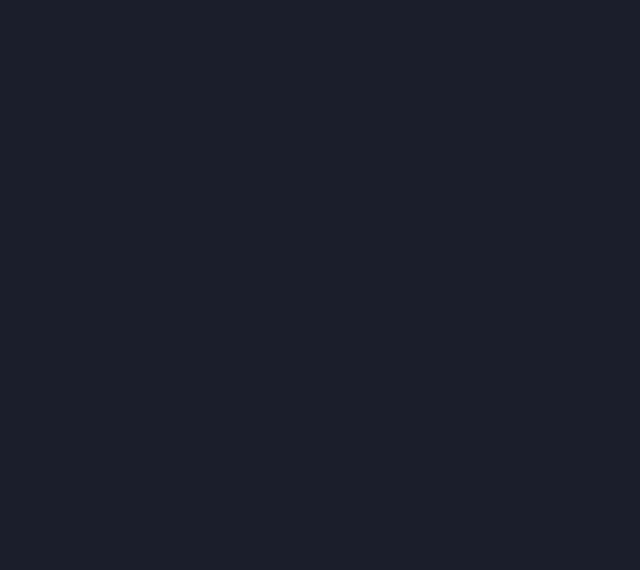
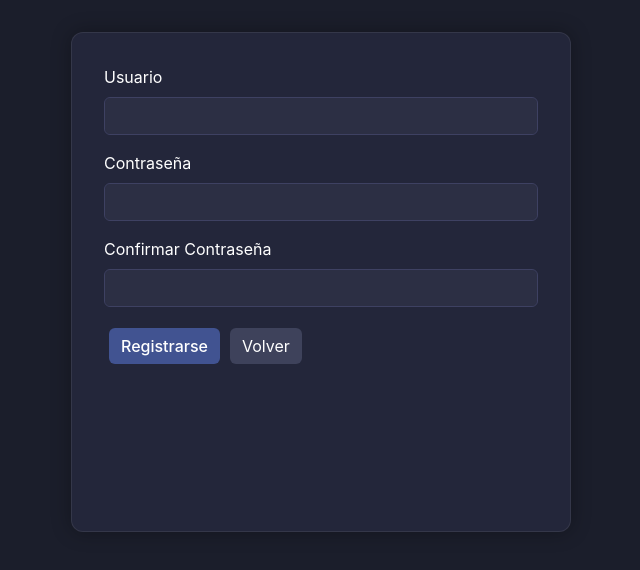
Before and after one commit to Pom94/inmobiliaria_recibos_frontend, a React (Create React App) app: page /registrar in a window 1280 px wide. Before the commit this address had no page. Shown: the top 570 px of the page, without its empty margins (319-959 px from the left). Built offline with nearby package versions, Linux system fonts and the light colour scheme.

Commit message:
Arreglos finales

```diff
--- a/src/App.js
+++ b/src/App.js
@@ -10,6 +10,7 @@ import ExPropiedades from './pages/ExPropiedades';
 import ClienteDetalle from './pages/ClienteDetalle';
 import PropiedadDetalle from './pages/PropiedadDetalle';
 import ReciboDetalle from './pages/ReciboDetalle';
+import Registrar from './components/Registrar';
 //import './App.css';
 
 const App = () => {
@@ -101,6 +102,10 @@ const App = () => {
           path="/propiedades/inactivas"
           element={token ? <ExPropiedades /> : <Navigate to="/iniciar-sesion" />}
         />
+        <Route
+          path="/registrar"
+          element={!token ? <Registrar establecerToken={setToken} /> : <Navigate to="/" />}
+        />
       </Routes>
     </Router>
   );
--- a/src/components/IniciarSesion.js
+++ b/src/components/IniciarSesion.js
@@ -1,6 +1,7 @@
 import React, { useState } from 'react';
 import { Form, Button, Alert } from 'react-bootstrap';
 import axios from 'axios';
+import '../components/styles/IniciarSesion.css'
 
 const IniciarSesion = ({ establecerToken }) => {
   const [usuario, setUsuario] = useState('');
@@ -26,18 +27,30 @@ const IniciarSesion = ({ establecerToken }) => {
   };
 
   return (
+    <div className="iniciar-sesion-container">
+      <div className="iniciar-sesion-card">
         <Form onSubmit={manejoEnvio}>
           {error && <Alert variant="danger">{error}</Alert>}
-      <Form.Group controlId="usuario">
+          <Form.Group className="mb-3" controlId="usuario">
             <Form.Label>Usuario</Form.Label>
             <Form.Control type="text" value={usuario} onChange={(e) => setUsuario(e.target.value)} required />
           </Form.Group>
-      <Form.Group controlId="contrasenia">
+          <Form.Group className="mb-3" controlId="contrasenia">
             <Form.Label>Contraseña</Form.Label>
             <Form.Control type="password" value={contrasenia} onChange={(e) => setContrasenia(e.target.value)} required />
           </Form.Group>
+
+          <div className="mt-3 text-center botones-iniciar-sesion-container">
             <Button variant="primary" type="submit">Iniciar Sesión</Button>
+          </div>
+          <div className="mt-3 text-center">
+            <a href="/registrar" style={{ color: "#5865f2" }}>
+              Registrar
+            </a>
+          </div>
         </Form>
+      </div>
+    </div>
   );
 };
 
--- /dev/null
+++ b/src/components/Registrar.js
@@ -0,0 +1,106 @@
+import React, { useState } from 'react';
+import { Form, Button, Alert } from 'react-bootstrap';
+import { useParams, useNavigate } from 'react-router-dom';
+import axios from 'axios';
+import '../components/styles/Registrar.css'
+
+const Registrar = ({ establecerToken }) => {
+  const [usuario, setUsuario] = useState('');
+  const [contrasenia, setContrasenia] = useState('');
+  const [confirmarContrasenia, setConfirmarContrasenia] = useState('');
+  const [error, setError] = useState('');
+  const [exito, setExito] = useState('');
+  const navigate = useNavigate();
+
+  const manejoEnvio = async (e) => {
+    e.preventDefault();
+
+    if (contrasenia !== confirmarContrasenia) {
+      setError("Las contraseñas no coinciden");
+      return;
+    }
+
+    try {
+      setError('');
+      setExito('');
+
+      const respuesta = await axios.post(
+        'http://localhost:8080/auth/registrar',
+        { username: usuario, password: contrasenia },
+        { headers: { 'Content-Type': 'application/json' } }
+      );
+
+      const token = respuesta.data.token;
+      localStorage.setItem('token', token);
+      establecerToken(token);
+
+      setExito("Administrador registrado exitosamente. Redirigiendo...");
+
+      setTimeout(() => {
+        window.location.href = "/";
+      }, 1500);
+
+    } catch (err) {
+      console.error("Error completo:", err);
+
+      const backendError =
+        err.response?.data?.message ||
+        err.response?.data?.error ||
+        err.response?.data?.detalle ||
+        err.response?.data?.details ||
+        (Array.isArray(err.response?.data?.errors)
+          ? err.response.data.errors.join(", ")
+          : null);
+
+      setError(backendError || "Error al registrar");
+    }
+  };
+
+  return (
+    <div className="registrar-container">
+      <div className="registrar-card">
+        <Form onSubmit={manejoEnvio}>
+          {error && <Alert variant="danger">{error}</Alert>}
+          {exito && <Alert variant="success">{exito}</Alert>}
+
+          <Form.Group className="mb-3">
+              <Form.Label>Usuario</Form.Label>
+              <Form.Control
+              type="text"
+              value={usuario}
+              onChange={(e) => setUsuario(e.target.value)}
+              required
+              />
+          </Form.Group>
+
+          <Form.Group className="mb-3">
+              <Form.Label>Contraseña</Form.Label>
+              <Form.Control
+              type="password"
+              value={contrasenia}
+              onChange={(e) => setContrasenia(e.target.value)}
+              required
+              />
+          </Form.Group>
+
+          <Form.Group className="mb-3">
+              <Form.Label>Confirmar Contraseña</Form.Label>
+              <Form.Control
+              type="password"
+              value={confirmarContrasenia}
+              onChange={(e) => setConfirmarContrasenia(e.target.value)}
+              required
+              />
+          </Form.Group>
+
+          <div className="botones-registrar-container">
+            <Button variant="primary" type="submit">Registrarse</Button>
+            <Button variant="secondary" onClick={() => navigate('/iniciar-sesion')}>Volver</Button>
+          </div>
+        </Form>
+      </div>
+    </div>
+  );
+};
+
+export default Registrar;
--- /dev/null
+++ b/src/components/styles/IniciarSesion.css
@@ -0,0 +1,30 @@
+.iniciar-sesion-container {
+  padding: 2rem;
+  min-height: 100vh;
+  background-color: #1b1e2b;
+  color: #fff;
+  display: flex;
+  justify-content: center;
+
+
+}
+
+/**card**/
+.iniciar-sesion-card {
+  background-color: #23263a;
+  padding: 2rem;
+  border-radius: 12px;
+  box-shadow: 0 0 20px rgba(0, 0, 0, 0.3);
+  max-height: 400px;
+  max-width: 600px;
+  width: 500px;
+  border: 1px solid rgba(255,255,255,0.08);
+  margin-bottom: 25px;
+
+}
+
+
+/***botones***/
+.botones-iniciar-sesion-container .btn{
+    margin: 5px;
+}
--- /dev/null
+++ b/src/components/styles/Registrar.css
@@ -0,0 +1,30 @@
+.registrar-container {
+  padding: 2rem;
+  min-height: 100vh;
+  background-color: #1b1e2b;
+  color: #fff;
+  display: flex;
+  justify-content: center;
+
+
+}
+
+/**card**/
+.registrar-card {
+  background-color: #23263a;
+  padding: 2rem;
+  border-radius: 12px;
+  box-shadow: 0 0 20px rgba(0, 0, 0, 0.3);
+  max-height: 500px;
+  max-width: 600px;
+  width: 500px;
+  border: 1px solid rgba(255,255,255,0.08);
+  margin-bottom: 25px;
+
+}
+
+
+/***botones***/
+.botones-registrar-container .btn{
+    margin: 5px;
+}
--- a/src/services/api.js
+++ b/src/services/api.js
@@ -1,6 +1,6 @@
 import axios from 'axios';
 
-const URL_BASE_API = 'http://localhost:8080'; //cambiar a url de Render después
+const URL_BASE_API = process.env.REACT_APP_API_URL; //cambiar a url de Render después process.env.REACT_APP_API_URL; / 'http://localhost:8080';
 
 const api = axios.create({
   baseURL: URL_BASE_API,
```
Also changed, not shown: 1 other file (tests, documents, lock files or other folders). Lines whose indentation alone changed are shown as unchanged.
